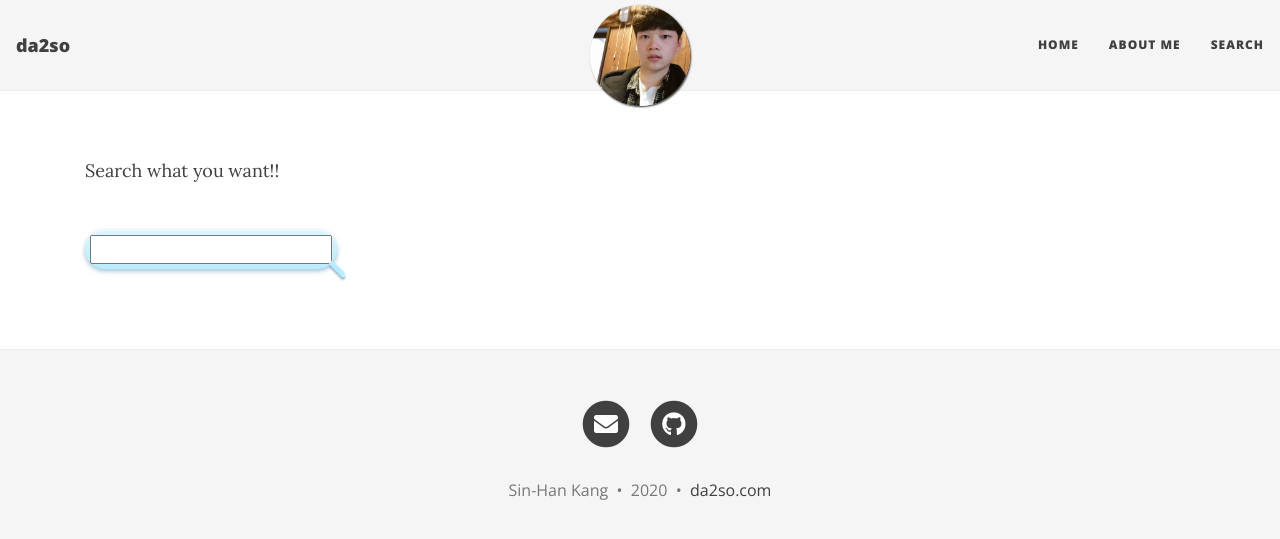
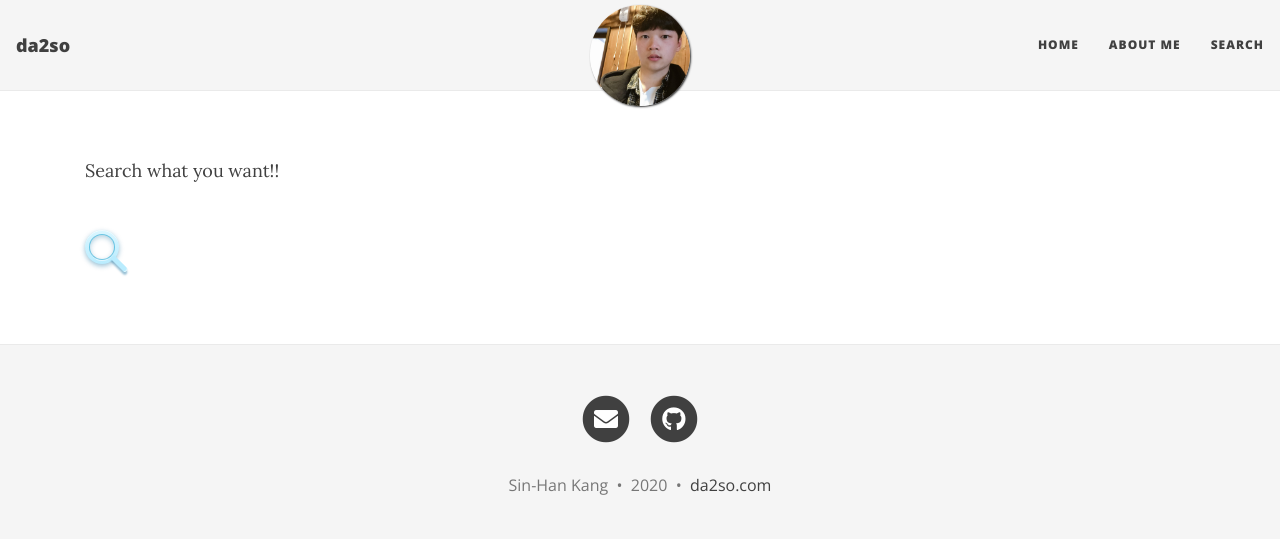
Before and after one commit to da2so/da2so.github.io, a Jekyll site: the page built from search.html, in a window 1280 px wide. Shown: the top 539 px of the page. Built offline with Jekyll 4.4.1, drawn with Linux system fonts in a browser that asks for light colours; nearby versions of some CDN libraries; comment, search, counter and statistics services are not loaded.

Commit message:
Update main.css

```diff
--- a/assets/css/main.css
+++ b/assets/css/main.css
@@ -963,3 +963,27 @@
 p.s:hover:after {
     box-shadow: inset 0 -1px 0 rgba(255,255,255,.6), -2px 2px 2px 1px rgba(100,200,255,.5);
 }
+
+
+#search-input {
+    -webkit-appearance: none;
+    font-family: Helvetica Neue, Helvetica, Arial, sans-serif;
+    width: 24px;
+    padding: 0 10px;
+    height: 24px;
+    font-size: 14px;
+    color: #666;
+    line-height: 24px;
+    border: 0;
+    border-radius: 50px;
+    box-shadow: 0 0 0 1px rgba(0,150,200,.5), inset 0 2px 5px rgba(0,100,150,.3), 0 2px 0 rgba(255,255,255,.6);
+    position: relative;
+    z-index: 5;
+    -webkit-transition: .3s ease;
+    -moz-transition: .3s ease;
+}
+
+#search-input:focus {
+    outline: none;
+    width: 180px;
+}
```
